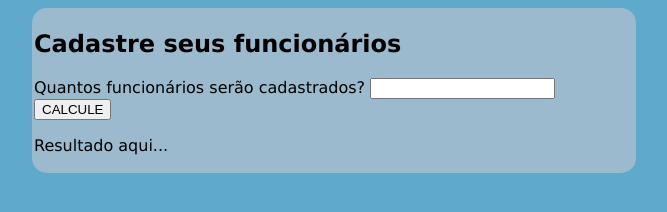
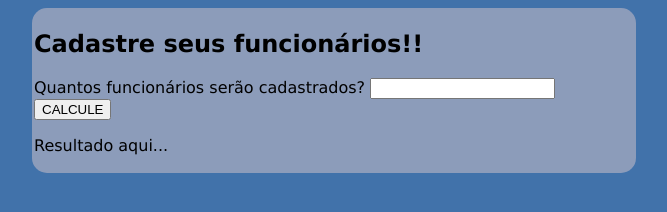
Before and after one commit to lealbeatriz/Terceira-prova, a plain HTML site: page ex002/index.html in a window 1280 px wide. Shown: the whole page, without its empty margins (306-973 px from the left). Drawn offline with Linux system fonts and the light colour scheme.

Commit message:
atuallizando...

```diff
--- a/ex002/index.html
+++ b/ex002/index.html
@@ -10,7 +10,7 @@
 <body>
     <main>
         <section>
-            <h1>Cadastre seus funcionários</h1>
+            <h1>Cadastre seus funcionários!!</h1>
             <form action="salvar.php" method="get" onsubmit="return Cadastro()">
                 <label for="funcionários" >Quantos funcionários serão cadastrados? </label>
 
--- a/ex002/style2.css
+++ b/ex002/style2.css
@@ -1,5 +1,5 @@
 body{
-    background-color: rgb(94, 169, 204);
+    background-color: rgb(65, 114, 170);
     font-family: Verdana, Geneva, Tahoma, sans-serif;
     font-size: medium;
     font-style: initial;}
```
